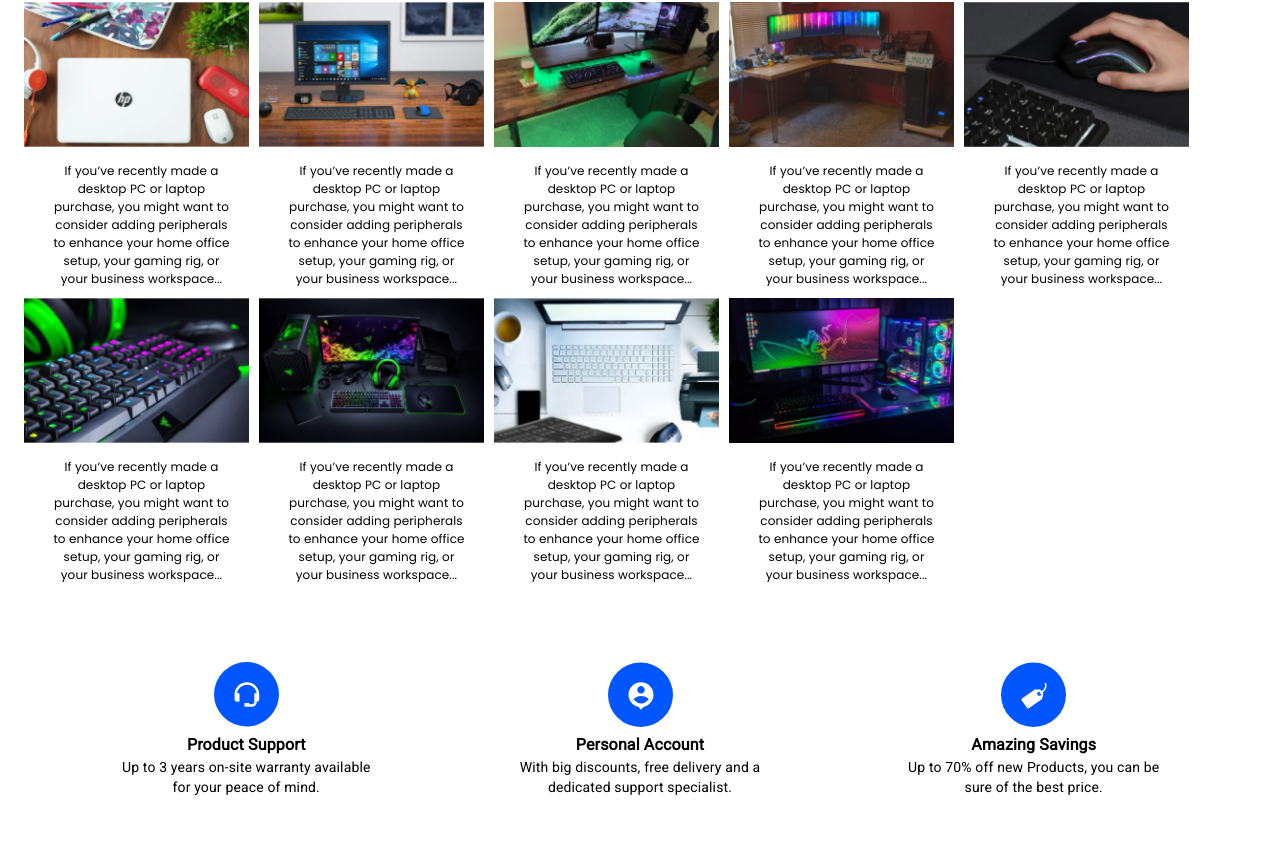
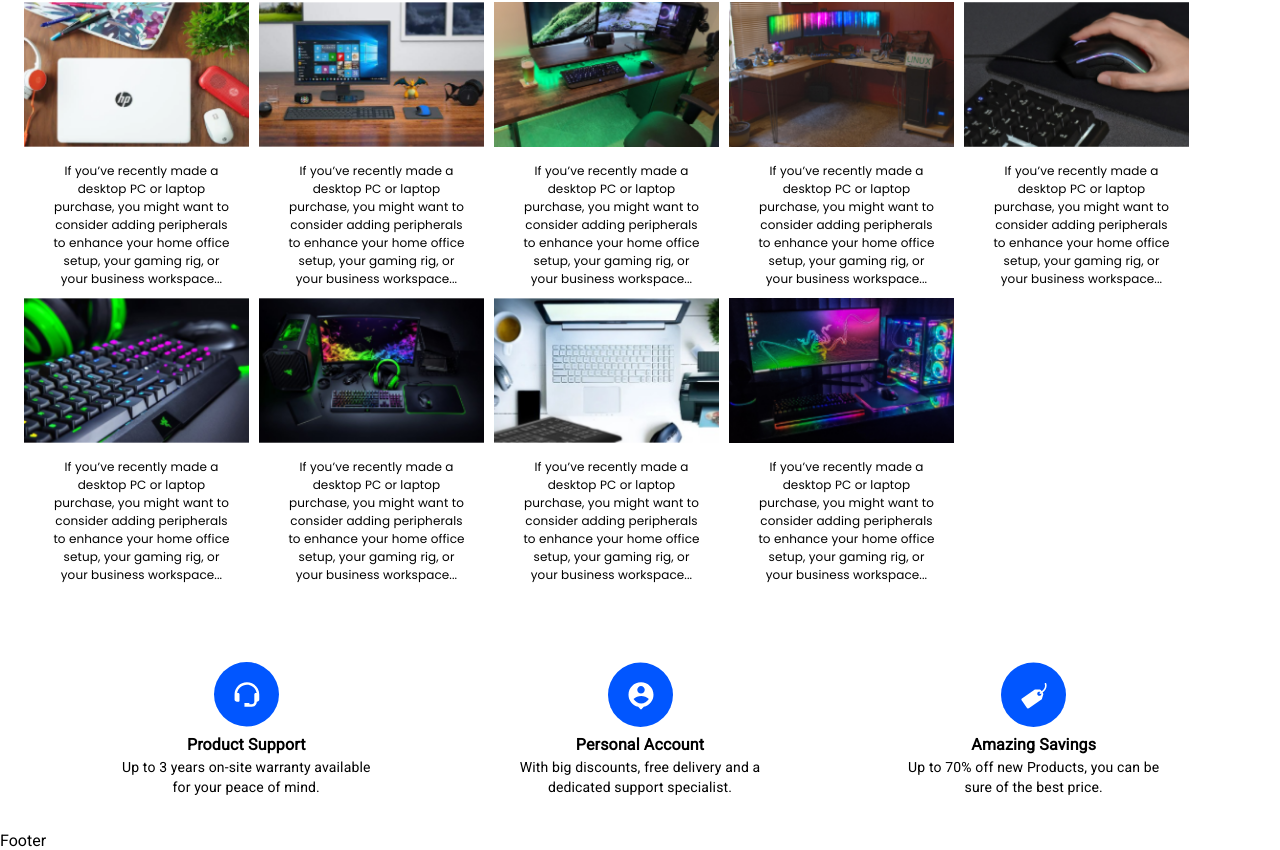
Before and after one commit to TohirDev/frontend-admin, a React (Vite) app: page / in a window 1280 px wide. Shown: the part 2993-3843 px from the top of the page. Built offline with nearby package versions, Linux system fonts and the light colour scheme.

Commit message:
create Footer

```diff
--- /dev/null
+++ b/src/components/Footer/index.tsx
@@ -0,0 +1,5 @@
+const Footer = () => {
+  return <div>Footer</div>;
+};
+
+export default Footer;
--- a/src/pages/home/index.tsx
+++ b/src/pages/home/index.tsx
@@ -1,5 +1,6 @@
 import HomePage from "./HomePage";
 import Navbar from "../../components/Navbar/index";
+import Footer from "../../components/Footer";
 
 const Home = () => {
   return (
@@ -8,6 +9,7 @@ const Home = () => {
       <main>
         <HomePage />
       </main>
+      <Footer />
     </>
   );
 };
```
